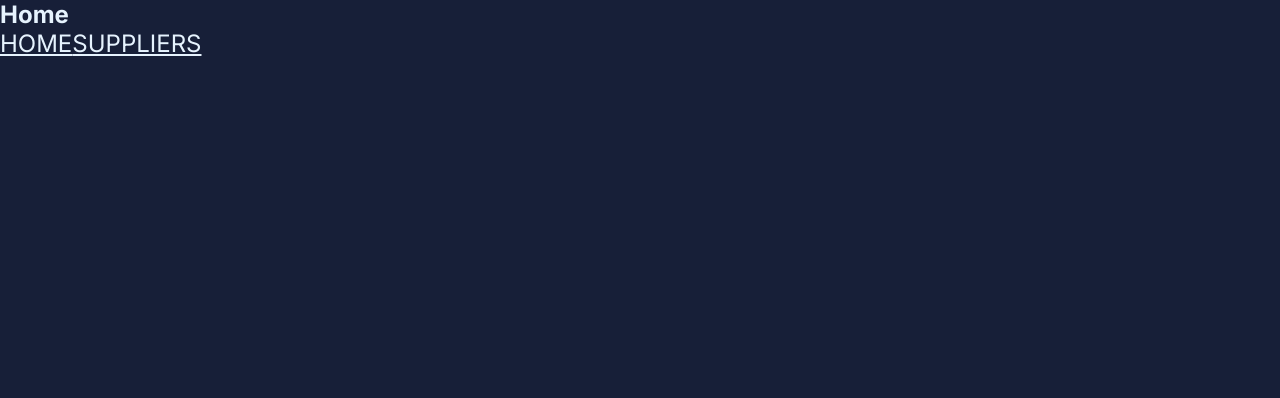
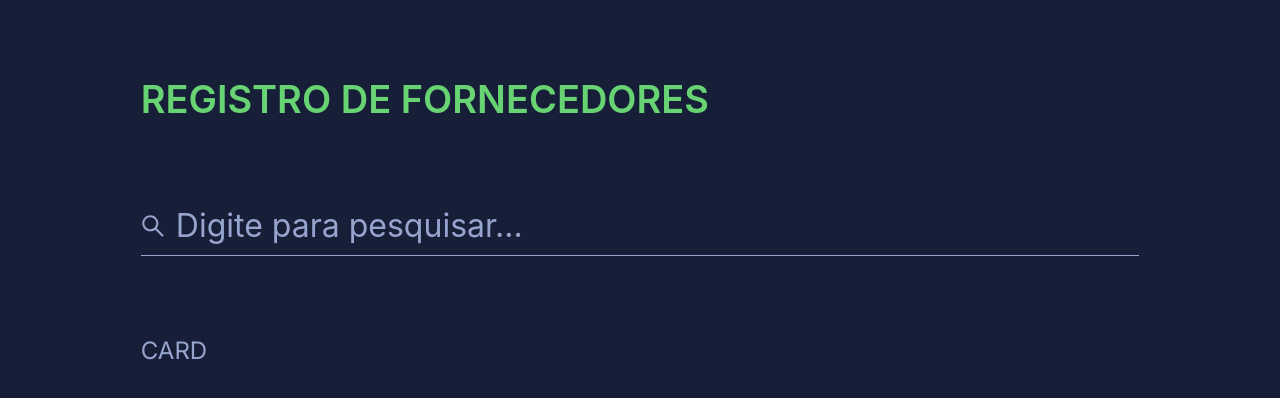
Before and after one commit to jairo-sousa/suppliers_registration, a React (Vite) app: page / in a window 1280 px wide. Shown: the top 398 px of the page. Built offline with nearby package versions, Linux system fonts and the light colour scheme; no server answers.

Commit message:
feat: set header style

```diff
--- a/src/index.css
+++ b/src/index.css
@@ -6,7 +6,7 @@
 
     font-family: "Inter";
     font-size: 24px;
-    color: #e6f3fe;
+    color: #97a5ce;
 }
 
 body {
@@ -21,4 +21,63 @@ body {
 #root {
     width: 100%;
     height: 100%;
+
+    display: flex;
 }
+
+.flex-col {
+    display: flex;
+    flex-direction: column;
+}
+
+.divider {
+    display: flex;
+    border-bottom: 1px solid #97a5ce;
+}
+
+/* HOME */
+#layout {
+    padding: 0 11vw;
+    gap: 10%;
+    width: 100%;
+}
+
+#header {
+    margin-top: 9.5vh;
+    background: none;
+    padding: 0;
+    width: 100%;
+    gap: 7vh;
+}
+
+#page-title {
+    color: #68d373;
+    font-size: 32;
+    font-weight: 600;
+}
+
+#searchBar {
+    font-size: 32px;
+    width: 100%;
+}
+
+/* ANTD FIXES */
+::-webkit-input-placeholder {
+    color: #97a5ce !important;
+}
+
+:-moz-placeholder {
+    color: #97a5ce !important;
+}
+
+::-moz-placeholder {
+    color: #97a5ce !important;
+}
+
+:-ms-input-placeholder {
+    color: #97a5ce !important;
+}
+
+.ant-input-affix-wrapper {
+    color: #97a5ce !important;
+}
--- a/src/routes/home.jsx
+++ b/src/routes/home.jsx
@@ -1,7 +1,9 @@
 import axios from "axios";
 import { useEffect, useState } from "react";
+import { Card, Input, Typography } from "antd";
 
 import { fakeDbUrl } from "../main";
+import { SearchOutlined } from "@ant-design/icons";
 
 export default function Home() {
     const [suppliers, setSuppliers] = useState([]);
@@ -19,16 +21,28 @@ export default function Home() {
 
     useEffect(() => {
         getAllSuppliers();
-        console.log(suppliers);
     }, []);
 
     return (
-        <div>
-            <h1>Home</h1>
-            <div>
-                <a href={`/`}>HOME</a>
-                <a href={`/suppliers`}>SUPPLIERS</a>
+        <>
+            <div className="flex-col" id="layout">
+                <header className="flex-col" id="header">
+                    <Typography.Title level={1} id="page-title">
+                        REGISTRO DE FORNECEDORES
+                    </Typography.Title>
+
+                    <div className="divider">
+                        <SearchOutlined />
+                        <Input
+                            id="searchBar"
+                            placeholder="Digite para pesquisar..."
+                            allowClear
+                            variant="borderless"
+                        />
+                    </div>
+                </header>
+                <div>CARD</div>
             </div>
-        </div>
+        </>
     );
 }
```
